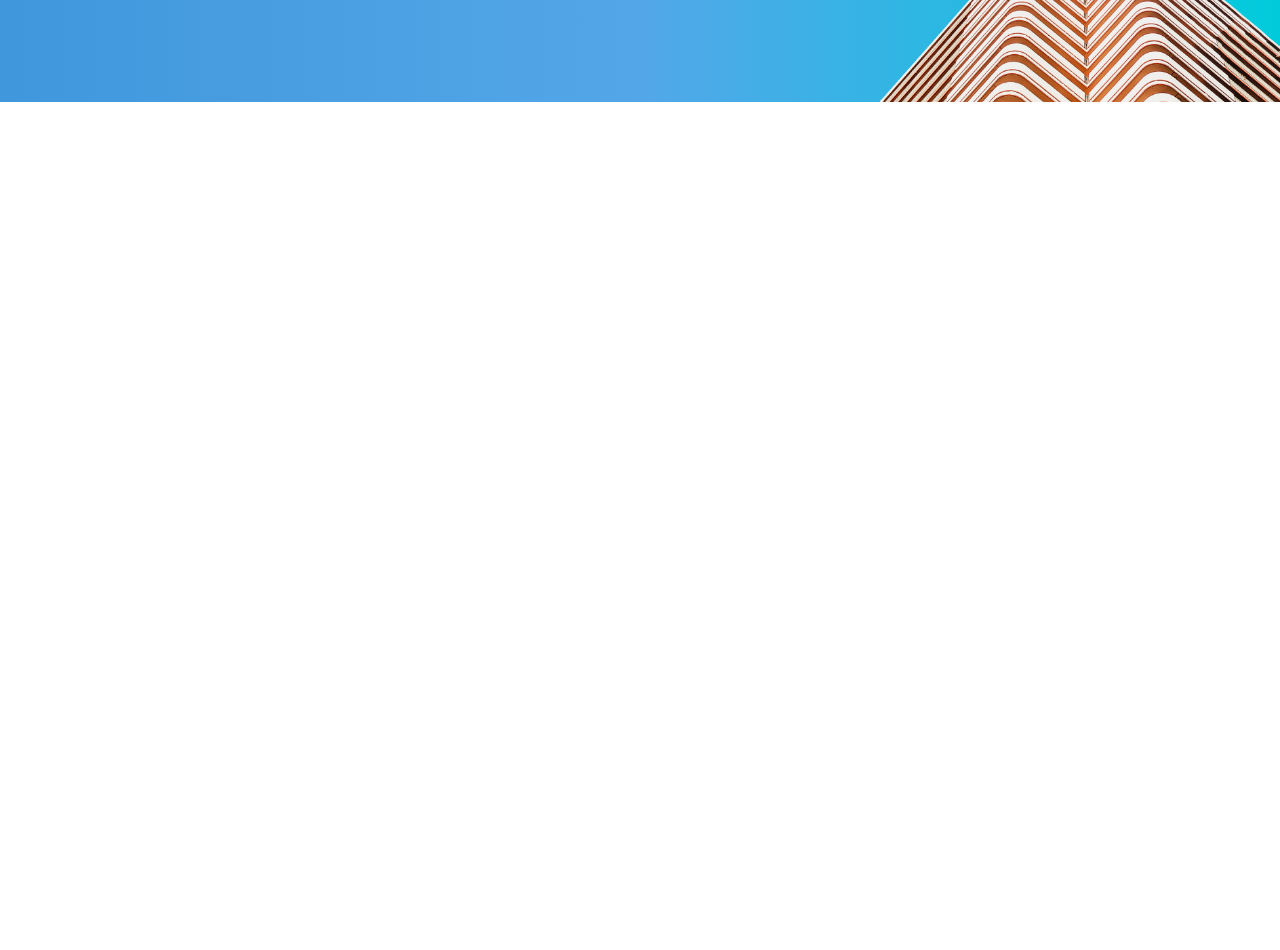
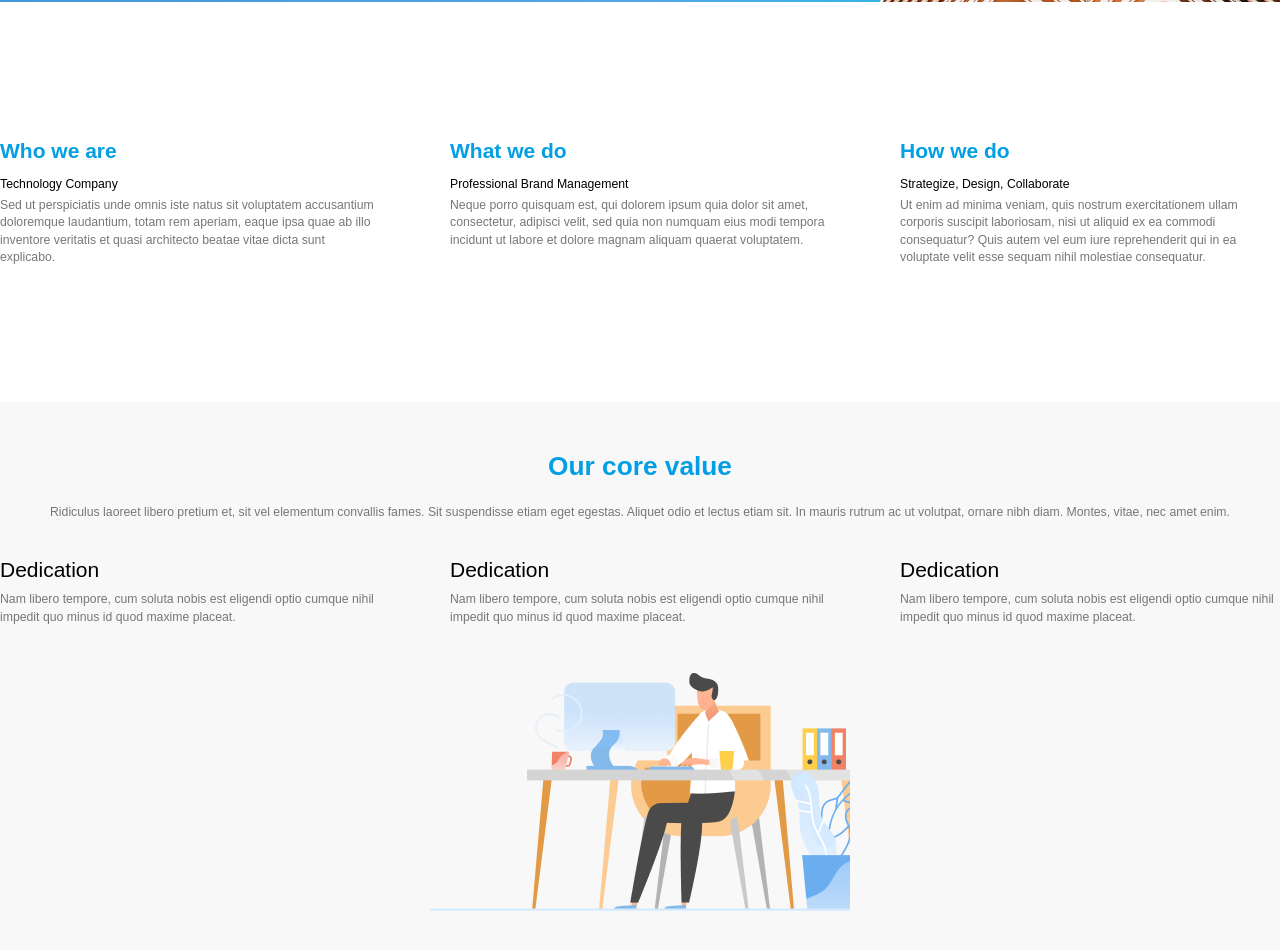
Before and after one commit to yeremiaChris/vue-test, a Vue app: page / in a window 1280 px wide. Shown: the part 740-1690 px from the top of the page. Before the commit the page ends 842 px from the top, so only its background shows below. Built offline with nearby package versions, Linux system fonts and the light colour scheme.

Commit message:
create comp our core value

```diff
--- a/src/App.vue
+++ b/src/App.vue
@@ -1,11 +1,17 @@
 <template>
-  <NavbarMenu class="hidden lg:block" />
-  <BigBanner />
+  <NavbarMenu />
+  <main>
+    <BigBanner />
+    <ServicesCard />
+    <OurCoreValue />
+  </main>
 </template>
 
 <script setup>
 import BigBanner from "./components/BigBanner.vue";
 import NavbarMenu from "./components/NavbarMenu.vue";
+import OurCoreValue from "./components/OurCoreValue.vue";
+import ServicesCard from "./components/ServicesCard.vue";
 </script>
 
 <script>
--- a/src/components/BigBanner.vue
+++ b/src/components/BigBanner.vue
@@ -1,6 +1,6 @@
 <template>
   <div
-    class="h-[500px] relative overflow-hidden shadow-xl z-10 bg-gradient-to-r from-blue-brand via-blue-soft to-green-brand text-white"
+    class="h-[400px] relative overflow-hidden z-10 bg-gradient-to-r from-blue-brand via-blue-soft to-green-brand text-white"
   >
     <div class="container grid grid-cols-2 mx-auto h-full">
       <div class="h-full flex flex-col justify-center">
--- a/src/components/NavbarMenu.vue
+++ b/src/components/NavbarMenu.vue
@@ -5,7 +5,7 @@
       <img src="/images/logo.png" alt="logo" />
 
       <!-- list of menus -->
-      <ul class="box-between gap-6">
+      <ul class="gap-6 box-between">
         <li
           v-for="(menu, index) in menus"
           :key="index + menu.title"
--- /dev/null
+++ b/src/components/OurCoreValue.vue
@@ -0,0 +1,59 @@
+<template>
+  <div
+    class="bg-[#F8F8F8] min-h-[400px] flex flex-col items-center justify-center py-14"
+  >
+    <div class="container mx-auto">
+      <h2 class="text-center text-blue-content font-bold text-3xl mb-6">
+        Our core value
+      </h2>
+      <p class="text-center text-soft-gray">
+        Ridiculus laoreet libero pretium et, sit vel elementum convallis fames.
+        Sit suspendisse etiam eget egestas. Aliquet odio et lectus etiam sit. In
+        mauris rutrum ac ut volutpat, ornare nibh diam. Montes, vitae, nec amet
+        enim.
+      </p>
+      <div class="grid grid-cols-3 gap-20">
+        <div
+          class="mt-10"
+          v-for="(item, index) in list"
+          :key="index + item.title"
+        >
+          <h2 class="text-2xl">Dedication</h2>
+          <p class="text-soft-gray mt-2">
+            Nam libero tempore, cum soluta nobis est eligendi optio cumque nihil
+            impedit quo minus id quod maxime placeat.
+          </p>
+        </div>
+      </div>
+    </div>
+    <img class="mt-10" src="/images/study.png" alt="study" />
+  </div>
+</template>
+
+<script>
+export default {
+  data() {
+    return {
+      list: [
+        {
+          title: "Dedication",
+          description:
+            "Nam libero tempore, cum soluta nobis est eligendi optio cumque nihil impedit quo minus id quod maxime placeat.",
+        },
+        {
+          title: "Intellectual Honesty",
+          description:
+            "Itaque earum rerum hic tenetur a sapiente delectus, ut aut reiciendis voluptatibus maiores alias conse.",
+        },
+        {
+          title: "Curiosity",
+          description:
+            "At vero eos et accusamus et iusto odio dignissimos ducimus qui blanditiis praesentium voluptatum deleniti atque.",
+        },
+      ],
+    };
+  },
+};
+</script>
+
+<style></style>
--- /dev/null
+++ b/src/components/ServicesCard.vue
@@ -0,0 +1,47 @@
+<template>
+  <div
+    class="h-[400px] container flex flex-col justify-center mx-auto bg-white py-10"
+  >
+    <div class="grid grid-cols-3 gap-20">
+      <!-- card -->
+      <div v-for="(item, index) in list" :key="index + item.title">
+        <h2 class="text-2xl text-blue-content font-bold">{{ item.title }}</h2>
+        <h3 class="mt-3 mb-1">{{ item.subTitle }}</h3>
+        <p class="text-soft-gray">
+          {{ item.description }}
+        </p>
+      </div>
+    </div>
+  </div>
+</template>
+
+<script>
+export default {
+  data() {
+    return {
+      list: [
+        {
+          title: "Who we are",
+          subTitle: "Technology Company",
+          description:
+            "Sed ut perspiciatis unde omnis iste natus sit voluptatem accusantium doloremque laudantium, totam rem aperiam, eaque ipsa quae ab illo inventore veritatis et quasi architecto beatae vitae dicta sunt explicabo.",
+        },
+        {
+          title: "What we do",
+          subTitle: "Professional Brand Management",
+          description:
+            "Neque porro quisquam est, qui dolorem ipsum quia dolor sit amet, consectetur, adipisci velit, sed quia non numquam eius modi tempora incidunt ut labore et dolore magnam aliquam quaerat voluptatem.",
+        },
+        {
+          title: "How we do",
+          subTitle: "Strategize, Design, Collaborate",
+          description:
+            "Ut enim ad minima veniam, quis nostrum exercitationem ullam corporis suscipit laboriosam, nisi ut aliquid ex ea commodi consequatur? Quis autem vel eum iure reprehenderit qui in ea voluptate velit esse sequam nihil molestiae consequatur.",
+        },
+      ],
+    };
+  },
+};
+</script>
+
+<style></style>
--- a/tailwind.config.js
+++ b/tailwind.config.js
@@ -6,6 +6,8 @@ module.exports = {
     extend: {
       colors: {
         "blue-brand": "#4097DB",
+        "blue-content": "#029FE4",
+        "soft-gray": "#777777",
         "blue-soft": "#53A7E9",
         "green-brand": "#00cbdb",
       },
```
Also changed, not shown: public/images/study.png (added).
